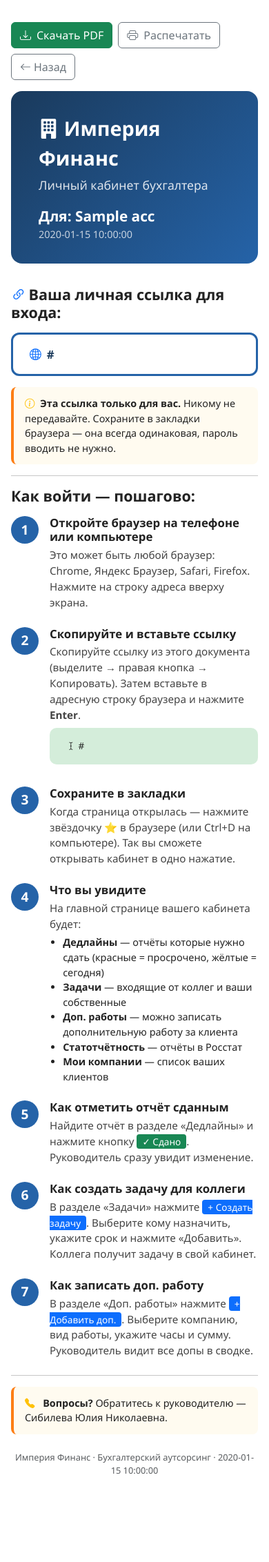
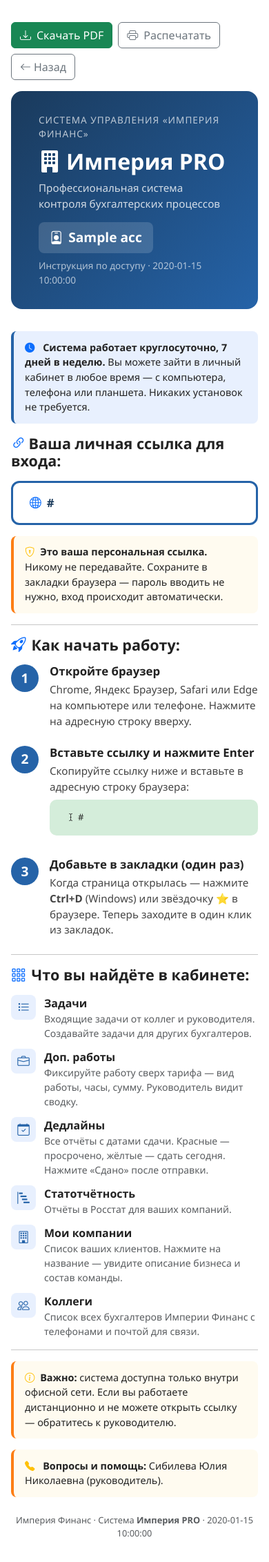
Before and after one commit to yliasibeleva/im-fin-landing, a FastAPI app: template buh-bot/templates/invite.html in a window 390 px wide. Shown: the whole page at 69% size. Before the commit the page ends 2137 px from the top, so only its background shows below. Run offline with FastAPI, Linux system fonts and the light colour scheme; the template is opened without the code that fills it: most values are stand-ins (such as "Sample title", 1, 10 or a date in 2020); some libraries are stand-ins or nearby versions.

Commit message:
Rename to Imperiya PRO; reorder portal sections; add team/contacts/instructions
- System name: "Империя PRO" across portal, invite, company card
- Portal section order: Tasks → Works → Deadlines → Stat → Companies → Colleagues
- Companies table: show full team (accountant/payroll/HR/operator) for all accountants
- Company names: clickable info links to company detail page
- New "Коллеги" section: all accountants with phone/email contact cards
- invite.html: full rewrite with Imperiya PRO branding, features list, always-on note

Co-Authored-By: Claude Sonnet 4.6 <noreply@anthropic.com>

```diff
--- a/buh-bot/templates/invite.html
+++ b/buh-bot/templates/invite.html
@@ -3,7 +3,7 @@
 <head>
   <meta charset="UTF-8">
   <meta name="viewport" content="width=device-width, initial-scale=1">
-  <title>Инструкция — {{ acc.name }}</title>
+  <title>Инструкция — {{ acc.name }} — Империя PRO</title>
   <link href="https://cdn.jsdelivr.net/npm/bootstrap@5.3.3/dist/css/bootstrap.min.css" rel="stylesheet">
   <link href="https://cdn.jsdelivr.net/npm/bootstrap-icons@1.11.3/font/bootstrap-icons.css" rel="stylesheet">
   <style>
@@ -15,7 +15,10 @@
     .step-body h5 { margin:0 0 .3rem; font-size:1.05rem; font-weight:700 }
     .step-body p { margin:0; color:#444; font-size:.95rem; line-height:1.5 }
     .tip-box { background:#fffbf0; border-left:4px solid #fd7e14; border-radius:8px; padding:.8rem 1rem; margin:1rem 0; font-size:.9rem }
+    .info-box { background:#e8f0fe; border-left:4px solid #2563a8; border-radius:8px; padding:.8rem 1rem; margin:1rem 0; font-size:.9rem }
     .action-box { background:#d4edda; border-radius:10px; padding:1rem 1.5rem; margin:.5rem 0 }
+    .feature-row { display:flex; align-items:flex-start; gap:.75rem; margin-bottom:.75rem }
+    .feature-icon { background:#e8f0fe; color:#2563a8; border-radius:8px; width:36px; height:36px; display:flex; align-items:center; justify-content:center; flex-shrink:0; font-size:1.1rem }
     .no-print { margin-bottom:1rem }
     @media print {
       .no-print { display:none!important }
@@ -23,14 +26,13 @@
       .header-block { background:#1a3a5c!important; -webkit-print-color-adjust:exact; print-color-adjust:exact }
       .link-box { border:2px solid #000!important }
       .step-num { background:#1a3a5c!important; -webkit-print-color-adjust:exact; print-color-adjust:exact }
-      .action-box { background:#d4edda!important; -webkit-print-color-adjust:exact; print-color-adjust:exact }
+      .feature-icon { background:#e8f0fe!important; -webkit-print-color-adjust:exact; print-color-adjust:exact }
     }
   </style>
 </head>
 <body>
 <div class="container" style="max-width:720px;padding:2rem 1rem">
 
-  {# Кнопки — только на экране, не при печати #}
   <div class="no-print d-flex gap-2 mb-3 flex-wrap">
     <button id="btnDownload" onclick="downloadPDF()" class="btn btn-success">
       <i class="bi bi-download me-2"></i>Скачать PDF
@@ -45,45 +47,53 @@
 
   <div id="pdf-content">
 
-  {# Шапка #}
   <div class="header-block">
-    <div style="font-size:1.8rem;font-weight:800;margin-bottom:.3rem">
-      <i class="bi bi-building-fill me-2"></i>Империя Финанс
+    <div style="font-size:.85rem;opacity:.7;margin-bottom:.3rem;letter-spacing:1px;text-transform:uppercase">Система управления «Империя Финанс»</div>
+    <div style="font-size:2rem;font-weight:800;margin-bottom:.2rem">
+      <i class="bi bi-building-fill me-2"></i>Империя PRO
     </div>
-    <div style="font-size:1.1rem;opacity:.85">Личный кабинет бухгалтера</div>
-    <div style="margin-top:1rem;font-size:1.3rem;font-weight:700">
-      Для: {{ acc.name }}
+    <div style="font-size:.95rem;opacity:.8;margin-bottom:1rem">Профессиональная система контроля бухгалтерских процессов</div>
+    <div style="font-size:1.2rem;font-weight:700;background:rgba(255,255,255,.15);border-radius:8px;padding:.5rem 1rem;display:inline-block">
+      <i class="bi bi-person-badge me-2"></i>{{ acc.name }}
     </div>
-    <div style="opacity:.75;font-size:.9rem">{{ today }}</div>
+    <div style="margin-top:.5rem;opacity:.65;font-size:.85rem">Инструкция по доступу · {{ today }}</div>
   </div>
 
-  {# Ссылка #}
+  <div class="info-box">
+    <i class="bi bi-clock-fill me-2 text-primary"></i>
+    <strong>Система работает круглосуточно, 7 дней в неделю.</strong>
+    Вы можете зайти в личный кабинет в любое время — с компьютера, телефона или планшета.
+    Никаких установок не требуется.
+  </div>
+
   <h4 class="fw-bold mb-1"><i class="bi bi-link-45deg me-1 text-primary"></i>Ваша личная ссылка для входа:</h4>
   <div class="link-box">
     <i class="bi bi-globe2 me-2 text-primary"></i>{{ portal_url }}
   </div>
   <div class="tip-box">
-    <i class="bi bi-info-circle me-1 text-warning"></i>
-    <strong>Эта ссылка только для вас.</strong> Никому не передавайте. Сохраните в закладки браузера — она всегда одинаковая, пароль вводить не нужно.
+    <i class="bi bi-shield-lock me-1 text-warning"></i>
+    <strong>Это ваша персональная ссылка.</strong> Никому не передавайте.
+    Сохраните в закладки браузера — пароль вводить не нужно, вход происходит автоматически.
   </div>
 
   <hr class="my-3">
-  <h4 class="fw-bold mb-3">Как войти — пошагово:</h4>
+
+  <h4 class="fw-bold mb-3"><i class="bi bi-rocket-takeoff me-2 text-primary"></i>Как начать работу:</h4>
 
   <div class="step">
     <div class="step-num">1</div>
     <div class="step-body">
-      <h5>Откройте браузер на телефоне или компьютере</h5>
-      <p>Это может быть любой браузер: Chrome, Яндекс Браузер, Safari, Firefox. Нажмите на строку адреса вверху экрана.</p>
+      <h5>Откройте браузер</h5>
+      <p>Chrome, Яндекс Браузер, Safari или Edge на компьютере или телефоне. Нажмите на адресную строку вверху.</p>
     </div>
   </div>
 
   <div class="step">
     <div class="step-num">2</div>
     <div class="step-body">
-      <h5>Скопируйте и вставьте ссылку</h5>
-      <p>Скопируйте ссылку из этого документа (выделите → правая кнопка → Копировать). Затем вставьте в адресную строку браузера и нажмите <strong>Enter</strong>.</p>
-      <div class="action-box mt-2" style="font-size:.85rem;word-break:break-all">
+      <h5>Вставьте ссылку и нажмите Enter</h5>
+      <p>Скопируйте ссылку ниже и вставьте в адресную строку браузера:</p>
+      <div class="action-box mt-2" style="font-size:.82rem;word-break:break-all">
         <i class="bi bi-cursor-text me-1"></i>{{ portal_url }}
       </div>
     </div>
@@ -92,58 +102,73 @@
   <div class="step">
     <div class="step-num">3</div>
     <div class="step-body">
-      <h5>Сохраните в закладки</h5>
-      <p>Когда страница открылась — нажмите звёздочку ⭐ в браузере (или Ctrl+D на компьютере). Так вы сможете открывать кабинет в одно нажатие.</p>
-    </div>
-  </div>
-
-  <div class="step">
-    <div class="step-num">4</div>
-    <div class="step-body">
-      <h5>Что вы увидите</h5>
-      <p>На главной странице вашего кабинета будет:</p>
-      <ul style="margin:.3rem 0 0;padding-left:1.2rem;font-size:.9rem">
-        <li><strong>Дедлайны</strong> — отчёты которые нужно сдать (красные = просрочено, жёлтые = сегодня)</li>
-        <li><strong>Задачи</strong> — входящие от коллег и ваши собственные</li>
-        <li><strong>Доп. работы</strong> — можно записать дополнительную работу за клиента</li>
-        <li><strong>Статотчётность</strong> — отчёты в Росстат</li>
-        <li><strong>Мои компании</strong> — список ваших клиентов</li>
-      </ul>
-    </div>
-  </div>
-
-  <div class="step">
-    <div class="step-num">5</div>
-    <div class="step-body">
-      <h5>Как отметить отчёт сданным</h5>
-      <p>Найдите отчёт в разделе «Дедлайны» и нажмите кнопку <span style="background:#198754;color:#fff;padding:1px 8px;border-radius:4px;font-size:.85rem">✓ Сдано</span>. Руководитель сразу увидит изменение.</p>
-    </div>
-  </div>
-
-  <div class="step">
-    <div class="step-num">6</div>
-    <div class="step-body">
-      <h5>Как создать задачу для коллеги</h5>
-      <p>В разделе «Задачи» нажмите <span style="background:#0d6efd;color:#fff;padding:1px 8px;border-radius:4px;font-size:.85rem">+ Создать задачу</span>. Выберите кому назначить, укажите срок и нажмите «Добавить». Коллега получит задачу в свой кабинет.</p>
-    </div>
-  </div>
-
-  <div class="step">
-    <div class="step-num">7</div>
-    <div class="step-body">
-      <h5>Как записать доп. работу</h5>
-      <p>В разделе «Доп. работы» нажмите <span style="background:#0d6efd;color:#fff;padding:1px 8px;border-radius:4px;font-size:.85rem">+ Добавить доп.</span>. Выберите компанию, вид работы, укажите часы и сумму. Руководитель видит все допы в сводке.</p>
+      <h5>Добавьте в закладки (один раз)</h5>
+      <p>Когда страница открылась — нажмите <strong>Ctrl+D</strong> (Windows) или звёздочку ⭐ в браузере. Теперь заходите в один клик из закладок.</p>
     </div>
   </div>
 
   <hr class="my-3">
+
+  <h4 class="fw-bold mb-3"><i class="bi bi-grid-3x3-gap me-2 text-primary"></i>Что вы найдёте в кабинете:</h4>
+
+  <div class="feature-row">
+    <div class="feature-icon"><i class="bi bi-list-task"></i></div>
+    <div>
+      <div class="fw-semibold">Задачи</div>
+      <div class="text-muted small">Входящие задачи от коллег и руководителя. Создавайте задачи для других бухгалтеров.</div>
+    </div>
+  </div>
+  <div class="feature-row">
+    <div class="feature-icon"><i class="bi bi-briefcase"></i></div>
+    <div>
+      <div class="fw-semibold">Доп. работы</div>
+      <div class="text-muted small">Фиксируйте работу сверх тарифа — вид работы, часы, сумму. Руководитель видит сводку.</div>
+    </div>
+  </div>
+  <div class="feature-row">
+    <div class="feature-icon"><i class="bi bi-calendar-check"></i></div>
+    <div>
+      <div class="fw-semibold">Дедлайны</div>
+      <div class="text-muted small">Все отчёты с датами сдачи. Красные — просрочено, жёлтые — сдать сегодня. Нажмите «Сдано» после отправки.</div>
+    </div>
+  </div>
+  <div class="feature-row">
+    <div class="feature-icon"><i class="bi bi-bar-chart-steps"></i></div>
+    <div>
+      <div class="fw-semibold">Статотчётность</div>
+      <div class="text-muted small">Отчёты в Росстат для ваших компаний.</div>
+    </div>
+  </div>
+  <div class="feature-row">
+    <div class="feature-icon"><i class="bi bi-building"></i></div>
+    <div>
+      <div class="fw-semibold">Мои компании</div>
+      <div class="text-muted small">Список ваших клиентов. Нажмите на название — увидите описание бизнеса и состав команды.</div>
+    </div>
+  </div>
+  <div class="feature-row">
+    <div class="feature-icon"><i class="bi bi-people"></i></div>
+    <div>
+      <div class="fw-semibold">Коллеги</div>
+      <div class="text-muted small">Список всех бухгалтеров Империи Финанс с телефонами и почтой для связи.</div>
+    </div>
+  </div>
+
+  <hr class="my-3">
+
+  <div class="tip-box">
+    <i class="bi bi-info-circle me-1 text-warning"></i>
+    <strong>Важно:</strong> система доступна только внутри офисной сети.
+    Если вы работаете дистанционно и не можете открыть ссылку — обратитесь к руководителю.
+  </div>
+
   <div class="tip-box">
     <i class="bi bi-telephone-fill me-2 text-warning"></i>
-    <strong>Вопросы?</strong> Обратитесь к руководителю — Сибилева Юлия Николаевна.
+    <strong>Вопросы и помощь:</strong> Сибилева Юлия Николаевна (руководитель).
   </div>
 
   <div class="text-muted text-center mt-4" style="font-size:.8rem">
-    Империя Финанс · Бухгалтерский аутсорсинг · {{ today }}
+    Империя Финанс · Система <strong>Империя PRO</strong> · {{ today }}
   </div>
 
   </div>{# /pdf-content #}
@@ -159,7 +184,7 @@ function downloadPDF() {
   const element = document.getElementById('pdf-content');
   html2pdf().set({
     margin: [8, 8, 8, 8],
-    filename: 'instrukciya_{{ acc.name | replace(" ", "_") }}.pdf',
+    filename: 'ImperiyaPRO_instrukciya_{{ acc.name | replace(" ", "_") }}.pdf',
     image: { type: 'jpeg', quality: 0.97 },
     html2canvas: { scale: 2, useCORS: true, logging: false },
     jsPDF: { unit: 'mm', format: 'a4', orientation: 'portrait' }
--- a/buh-bot/templates/portal_company.html
+++ b/buh-bot/templates/portal_company.html
@@ -20,7 +20,7 @@
 <nav class="navbar navbar-expand-lg navbar-dark mb-4">
   <div class="container-fluid">
     <a class="navbar-brand" href="/portal/{{ token }}">
-      <i class="bi bi-arrow-left me-2"></i>Назад
+      <i class="bi bi-arrow-left me-2"></i><strong>Империя PRO</strong>
     </a>
     <span class="navbar-text text-white-50 ms-auto">
       <i class="bi bi-person-circle me-1"></i><strong class="text-white">{{ acc.name }}</strong>
```
Also changed, not shown: buh-bot/templates/portal.html (+148 -160 lines).
